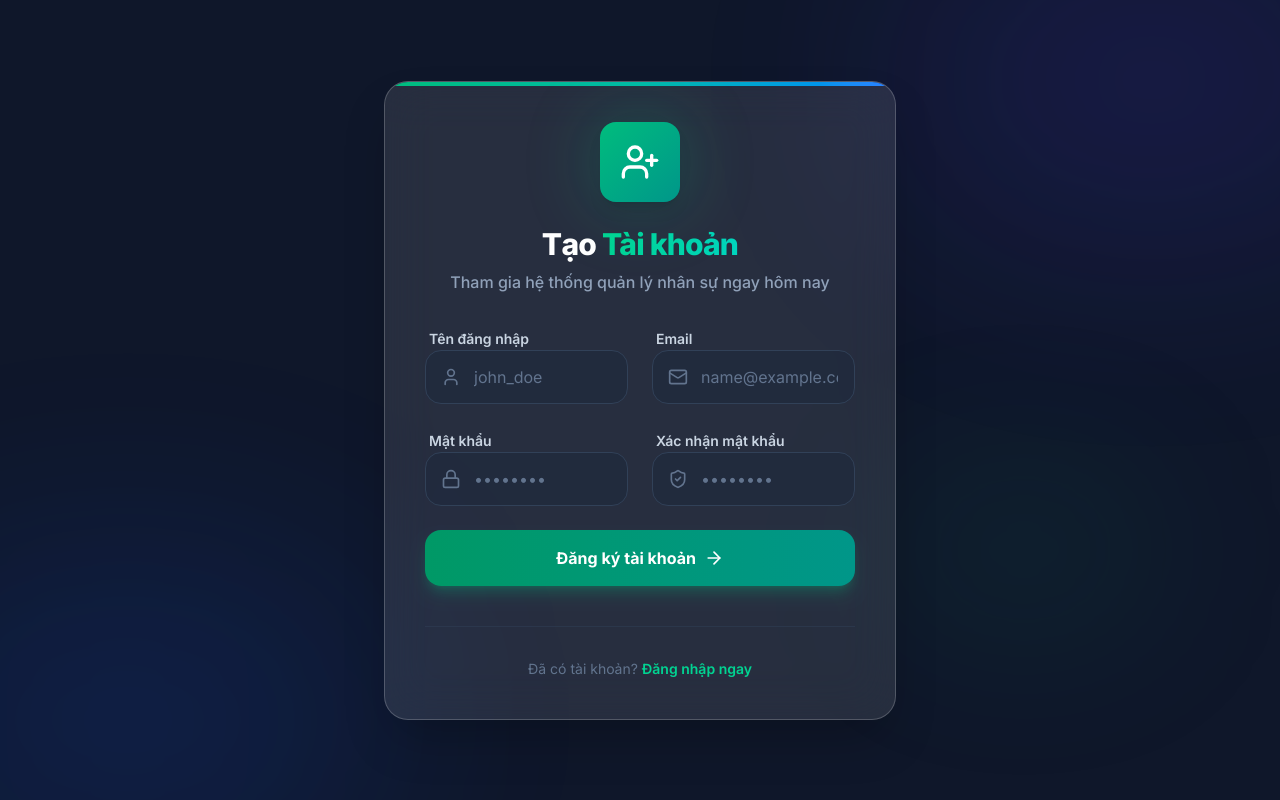
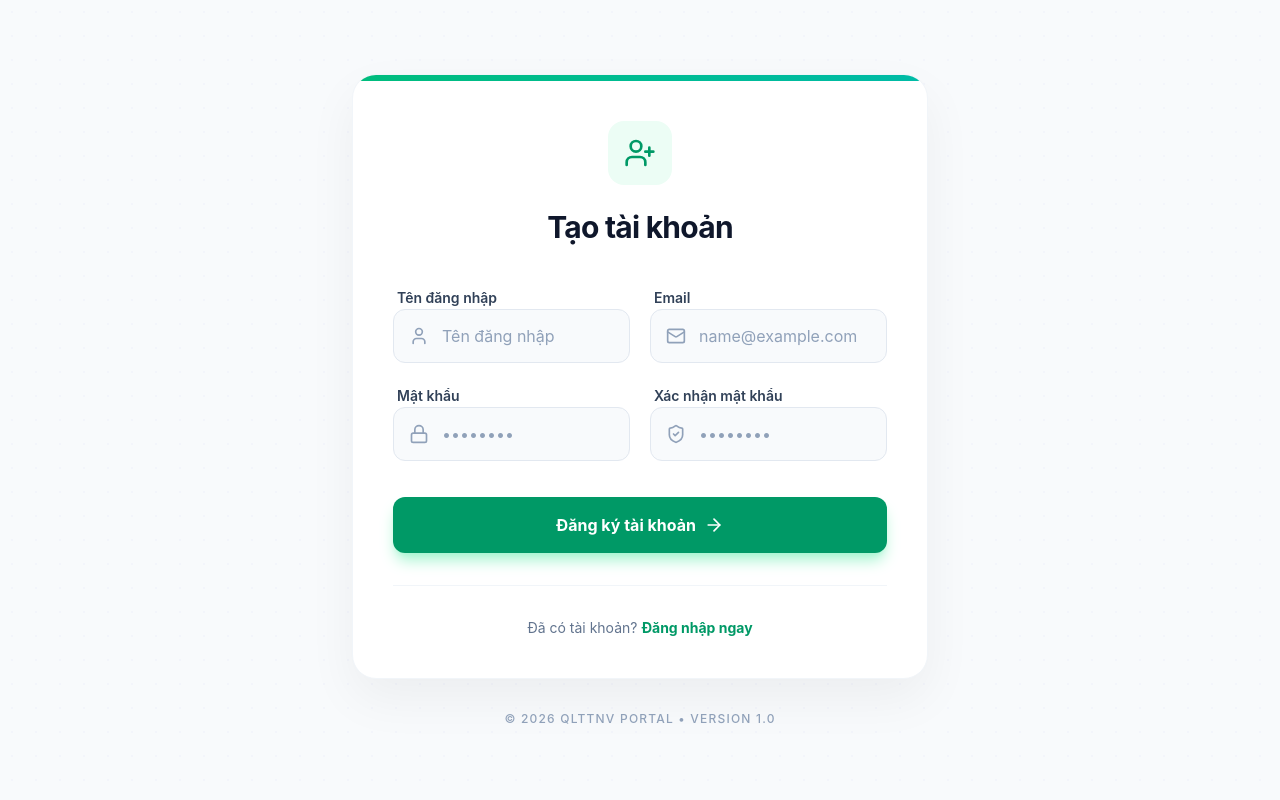
Before and after one commit to giangduong1209/QLTTNV, a Next.js app: page /register in a window 1280 px wide. Built offline with nearby package versions, Linux system fonts and the light colour scheme.

Commit message:
mod: change UI login/register

```diff
--- a/src/app/login/page.tsx
+++ b/src/app/login/page.tsx
@@ -38,73 +38,67 @@ export default function LoginPage() {
   };
 
   return (
-    <div className="min-h-screen relative overflow-hidden bg-[#0f172a] flex items-center justify-center p-4">
-      {/* Animated Background Elements */}
-      <div className="absolute top-0 left-0 w-full h-full overflow-hidden z-0">
-        <div className="absolute top-[-10%] left-[-10%] w-[40%] h-[40%] rounded-full bg-blue-600/20 blur-[120px] animate-pulse"></div>
-        <div className="absolute bottom-[-10%] right-[-10%] w-[40%] h-[40%] rounded-full bg-indigo-600/20 blur-[120px] animate-pulse [animation-delay:2s]"></div>
-        <div className="absolute top-[20%] right-[10%] w-[20%] h-[20%] rounded-full bg-purple-600/10 blur-[80px] animate-bounce [animation-duration:10s]"></div>
+    <div className="min-h-screen bg-slate-50 flex items-center justify-center p-4 font-sans">
+      {/* Decorative Background Pattern */}
+      <div className="absolute inset-0 z-0 opacity-[0.03] pointer-events-none"
+           style={{ backgroundImage: `radial-gradient(#4f46e5 1px, transparent 1px)`, backgroundSize: '24px 24px' }}></div>
+
+      <div className="relative z-10 max-w-md w-full">
+        <div className="bg-white rounded-3xl shadow-[0_20px_50px_rgba(0,0,0,0.05)] border border-slate-100 overflow-hidden">
+          {/* Top accent line */}
+          <div className="h-1.5 bg-gradient-to-r from-indigo-500 to-blue-500"></div>
+
+          <div className="p-8 sm:p-10">
+            <div className="text-center mb-10">
+              <div className="inline-flex items-center justify-center w-16 h-16 rounded-2xl bg-indigo-50 text-indigo-600 mb-6">
+                <ShieldCheck className="w-8 h-8" />
               </div>
-
-      {/* Login Card */}
-      <div className="relative z-10 max-w-md w-full">
-        <div className="backdrop-blur-xl bg-white/10 rounded-3xl shadow-2xl border border-white/20 p-8 sm:p-10 overflow-hidden group">
-          {/* Top accent line */}
-          <div className="absolute top-0 left-0 w-full h-1 bg-gradient-to-r from-blue-500 via-indigo-500 to-purple-500"></div>
-
-          <div className="text-center mb-10">
-            <div className="relative inline-flex mb-6">
-              <div className="absolute inset-0 bg-blue-500 blur-2xl opacity-20 rounded-full animate-pulse"></div>
-              <div className="relative flex items-center justify-center w-20 h-20 rounded-2xl bg-gradient-to-br from-blue-500 to-indigo-600 text-white shadow-lg transform transition-transform group-hover:scale-110 duration-500">
-                <ShieldCheck className="w-10 h-10" />
-              </div>
-            </div>
-            <h1 className="text-3xl font-extrabold text-white tracking-tight mb-2">
-              HR <span className="text-transparent bg-clip-text bg-gradient-to-r from-blue-400 to-indigo-400">System</span>
+              <h1 className="text-3xl font-bold text-slate-900 tracking-tight mb-2">
+                HR Portal
               </h1>
-            <p className="text-slate-400 font-medium">Đăng nhập để quản lý nhân viên</p>
+              <p className="text-slate-500 font-medium">Hệ thống quản trị nhân sự tập trung</p>
             </div>
 
             {error && (
-            <div className="mb-8 p-4 bg-red-500/10 border border-red-500/20 text-red-400 rounded-2xl text-sm flex items-center gap-3 animate-shake">
-              <div className="w-1.5 h-1.5 rounded-full bg-red-500 animate-ping"></div>
+              <div className="mb-8 p-4 bg-red-50 border border-red-100 text-red-600 rounded-2xl text-sm flex items-center gap-3 animate-shake">
+                <div className="w-1.5 h-1.5 rounded-full bg-red-500"></div>
                 {error}
               </div>
             )}
 
-          <form onSubmit={handleSubmit} className="space-y-6">
-            <div className="space-y-2">
-              <label className="text-sm font-semibold text-slate-300 ml-1">Tên đăng nhập</label>
-              <div className="relative">
-                <div className="absolute inset-y-0 left-0 pl-4 flex items-center pointer-events-none text-slate-500 group-focus-within:text-blue-400 transition-colors">
+            <form onSubmit={handleSubmit} className="space-y-5">
+              <div className="space-y-1.5">
+                <label className="text-sm font-semibold text-slate-700 ml-1">Tên đăng nhập</label>
+                <div className="relative group">
+                  <div className="absolute inset-y-0 left-0 pl-4 flex items-center pointer-events-none text-slate-400 group-focus-within:text-indigo-500 transition-colors">
                     <User className="w-5 h-5" />
                   </div>
                   <input
                     type="text"
                     required
                     disabled={isLoading}
-                  className="w-full pl-12 pr-4 py-4 bg-slate-800/50 border border-slate-700 rounded-2xl text-white placeholder-slate-500 focus:ring-2 focus:ring-blue-500/50 focus:border-blue-500/50 outline-none transition-all disabled:opacity-50 disabled:cursor-not-allowed hover:bg-slate-800/80"
-                  placeholder="admin"
+                    className="w-full pl-12 pr-4 py-3.5 bg-slate-50 border border-slate-200 rounded-xl text-slate-900 placeholder-slate-400 focus:ring-4 focus:ring-indigo-500/10 focus:border-indigo-500 outline-none transition-all disabled:opacity-50 disabled:cursor-not-allowed"
+                    placeholder="Nhập tên đăng nhập"
                     value={username}
                     onChange={(e) => setUsername(e.target.value)}
                   />
                 </div>
               </div>
 
-            <div className="space-y-2">
-              <label className="text-sm font-semibold text-slate-300 ml-1 flex justify-between items-center">
-                Mật khẩu
-                <a href="#" className="text-xs font-medium text-blue-400 hover:text-blue-300 transition-colors">Quên mật khẩu?</a>
-              </label>
-              <div className="relative">
-                <div className="absolute inset-y-0 left-0 pl-4 flex items-center pointer-events-none text-slate-500 group-focus-within:text-blue-400 transition-colors">
+              <div className="space-y-1.5">
+                <div className="flex justify-between items-center ml-1">
+                  <label className="text-sm font-semibold text-slate-700">Mật khẩu</label>
+                  <a href="#" className="text-xs font-semibold text-indigo-600 hover:text-indigo-500 transition-colors">Quên mật khẩu?</a>
+                </div>
+                <div className="relative group">
+                  <div className="absolute inset-y-0 left-0 pl-4 flex items-center pointer-events-none text-slate-400 group-focus-within:text-indigo-500 transition-colors">
                     <Lock className="w-5 h-5" />
                   </div>
                   <input
                     type="password"
                     required
                     disabled={isLoading}
-                  className="w-full pl-12 pr-4 py-4 bg-slate-800/50 border border-slate-700 rounded-2xl text-white placeholder-slate-500 focus:ring-2 focus:ring-blue-500/50 focus:border-blue-500/50 outline-none transition-all disabled:opacity-50 disabled:cursor-not-allowed hover:bg-slate-800/80"
+                    className="w-full pl-12 pr-4 py-3.5 bg-slate-50 border border-slate-200 rounded-xl text-slate-900 placeholder-slate-400 focus:ring-4 focus:ring-indigo-500/10 focus:border-indigo-500 outline-none transition-all disabled:opacity-50 disabled:cursor-not-allowed"
                     placeholder="••••••••"
                     value={password}
                     onChange={(e) => setPassword(e.target.value)}
@@ -112,25 +106,21 @@ export default function LoginPage() {
                 </div>
               </div>
 
-            <div className="flex items-center">
+              <div className="flex items-center ml-1">
                 <label className="flex items-center cursor-pointer group">
-                <div className="relative">
                   <input
                     type="checkbox"
                     disabled={isLoading}
-                    className="sr-only peer"
+                    className="w-4 h-4 rounded border-slate-300 text-indigo-600 focus:ring-indigo-500/20 transition-all"
                   />
-                  <div className="w-10 h-5 bg-slate-700 rounded-full peer peer-checked:bg-blue-600 transition-colors"></div>
-                  <div className="absolute left-1 top-1 w-3 h-3 bg-white rounded-full transition-transform peer-checked:translate-x-5"></div>
-                </div>
-                <span className="ml-3 text-sm text-slate-400 group-hover:text-slate-300 transition-colors">Ghi nhớ đăng nhập</span>
+                  <span className="ml-2.5 text-sm text-slate-500 group-hover:text-slate-700 transition-colors">Ghi nhớ đăng nhập</span>
                 </label>
               </div>
 
               <button
                 type="submit"
                 disabled={isLoading}
-              className="w-full py-4 px-6 bg-gradient-to-r from-blue-600 to-indigo-600 hover:from-blue-500 hover:to-indigo-500 text-white font-bold rounded-2xl shadow-lg shadow-blue-500/25 transition-all active:scale-[0.98] focus:outline-none focus:ring-2 focus:ring-blue-500 focus:ring-offset-2 focus:ring-offset-[#0f172a] disabled:opacity-70 disabled:cursor-not-allowed flex items-center justify-center gap-2 group/btn"
+                className="w-full mt-4 py-4 px-6 bg-indigo-600 hover:bg-indigo-700 text-white font-bold rounded-xl shadow-lg shadow-indigo-200 transition-all active:scale-[0.98] focus:outline-none focus:ring-4 focus:ring-indigo-500/20 disabled:opacity-70 disabled:cursor-not-allowed flex items-center justify-center gap-2 group/btn"
               >
                 {isLoading ? (
                   <>
@@ -146,14 +136,10 @@ export default function LoginPage() {
               </button>
             </form>
 
-          {/* Footer info */}
-          <div className="mt-10 pt-8 border-t border-slate-700/50 text-center space-y-3">
+            <div className="mt-8 pt-8 border-t border-slate-100 text-center">
               <p className="text-slate-500 text-sm">
-              &copy; 2026 <span className="text-slate-400 font-medium">QLTTNV</span>. Bản quyền thuộc về Giang Dương.
-            </p>
-            <p className="text-slate-400 text-sm">
                 Chưa có tài khoản?{" "}
-              <Link href="/register" className="text-blue-400 font-semibold hover:text-blue-300 transition-colors">
+                <Link href="/register" className="text-indigo-600 font-bold hover:text-indigo-700 transition-colors">
                   Đăng ký ngay
                 </Link>
               </p>
@@ -161,12 +147,9 @@ export default function LoginPage() {
           </div>
         </div>
 
-      {/* Background decoration */}
-      <div className="absolute bottom-8 left-8 hidden lg:block">
-        <div className="flex items-center gap-3 px-4 py-2 bg-white/5 backdrop-blur-md rounded-full border border-white/10">
-          <div className="w-2 h-2 rounded-full bg-emerald-500 animate-pulse"></div>
-          <span className="text-xs text-slate-400 font-medium">Server Status: Online</span>
-        </div>
+        <p className="mt-8 text-center text-slate-400 text-xs font-medium uppercase tracking-widest">
+          &copy; 2026 QLTTNV Portal • Version 1.0
+        </p>
       </div>
     </div>
   );
--- a/src/app/register/page.tsx
+++ b/src/app/register/page.tsx
@@ -48,70 +48,63 @@ export default function RegisterPage() {
   };
 
   return (
-    <div className="min-h-screen relative overflow-hidden bg-[#0f172a] flex items-center justify-center p-4">
-      {/* Animated Background Elements */}
-      <div className="absolute top-0 left-0 w-full h-full overflow-hidden z-0">
-        <div className="absolute top-[-10%] right-[-10%] w-[40%] h-[40%] rounded-full bg-indigo-600/20 blur-[120px] animate-pulse"></div>
-        <div className="absolute bottom-[-10%] left-[-10%] w-[40%] h-[40%] rounded-full bg-blue-600/20 blur-[120px] animate-pulse [animation-delay:2s]"></div>
-        <div className="absolute bottom-[20%] right-[10%] w-[20%] h-[20%] rounded-full bg-emerald-600/10 blur-[80px] animate-bounce [animation-duration:12s]"></div>
+    <div className="min-h-screen bg-slate-50 flex items-center justify-center p-4 font-sans">
+      {/* Decorative Background Pattern */}
+      <div className="absolute inset-0 z-0 opacity-[0.03] pointer-events-none"
+           style={{ backgroundImage: `radial-gradient(#4f46e5 1px, transparent 1px)`, backgroundSize: '24px 24px' }}></div>
+
+      <div className="relative z-10 max-w-xl w-full">
+        <div className="bg-white rounded-3xl shadow-[0_20px_50px_rgba(0,0,0,0.05)] border border-slate-100 overflow-hidden">
+          {/* Top accent line */}
+          <div className="h-1.5 bg-gradient-to-r from-emerald-500 to-teal-500"></div>
+
+          <div className="p-8 sm:p-10">
+            <div className="text-center mb-10">
+              <div className="inline-flex items-center justify-center w-16 h-16 rounded-2xl bg-emerald-50 text-emerald-600 mb-6">
+                <UserPlus className="w-8 h-8" />
               </div>
-
-      {/* Register Card */}
-      <div className="relative z-10 max-w-lg w-full">
-        <div className="backdrop-blur-xl bg-white/10 rounded-3xl shadow-2xl border border-white/20 p-8 sm:p-10 overflow-hidden group">
-          {/* Top accent line */}
-          <div className="absolute top-0 left-0 w-full h-1 bg-gradient-to-r from-emerald-500 via-teal-500 to-blue-500"></div>
-
-          <div className="text-center mb-8">
-            <div className="relative inline-flex mb-6">
-              <div className="absolute inset-0 bg-emerald-500 blur-2xl opacity-20 rounded-full animate-pulse"></div>
-              <div className="relative flex items-center justify-center w-20 h-20 rounded-2xl bg-gradient-to-br from-emerald-500 to-teal-600 text-white shadow-lg transform transition-transform group-hover:scale-110 duration-500">
-                <UserPlus className="w-10 h-10" />
-              </div>
-            </div>
-            <h1 className="text-3xl font-extrabold text-white tracking-tight mb-2">
-              Tạo <span className="text-transparent bg-clip-text bg-gradient-to-r from-emerald-400 to-teal-400">Tài khoản</span>
+              <h1 className="text-3xl font-bold text-slate-900 tracking-tight mb-2">
+                Tạo tài khoản
               </h1>
-            <p className="text-slate-400 font-medium">Tham gia hệ thống quản lý nhân sự ngay hôm nay</p>
             </div>
 
             {error && (
-            <div className="mb-6 p-4 bg-red-500/10 border border-red-500/20 text-red-400 rounded-2xl text-sm flex items-center gap-3 animate-shake">
-              <div className="w-1.5 h-1.5 rounded-full bg-red-500 animate-ping"></div>
+              <div className="mb-8 p-4 bg-red-50 border border-red-100 text-red-600 rounded-2xl text-sm flex items-center gap-3 animate-shake">
+                <div className="w-1.5 h-1.5 rounded-full bg-red-500"></div>
                 {error}
               </div>
             )}
 
-          <form onSubmit={handleSubmit} className="grid grid-cols-1 md:grid-cols-2 gap-6">
-            <div className="space-y-2 col-span-2 md:col-span-1">
-              <label className="text-sm font-semibold text-slate-300 ml-1">Tên đăng nhập</label>
-              <div className="relative">
-                <div className="absolute inset-y-0 left-0 pl-4 flex items-center pointer-events-none text-slate-500 group-focus-within:text-emerald-400 transition-colors">
+            <form onSubmit={handleSubmit} className="grid grid-cols-1 md:grid-cols-2 gap-5">
+              <div className="space-y-1.5 col-span-2 md:col-span-1">
+                <label className="text-sm font-semibold text-slate-700 ml-1">Tên đăng nhập</label>
+                <div className="relative group">
+                  <div className="absolute inset-y-0 left-0 pl-4 flex items-center pointer-events-none text-slate-400 group-focus-within:text-emerald-500 transition-colors">
                     <User className="w-5 h-5" />
                   </div>
                   <input
                     type="text"
                     required
                     disabled={isLoading}
-                  className="w-full pl-12 pr-4 py-3.5 bg-slate-800/50 border border-slate-700 rounded-2xl text-white placeholder-slate-500 focus:ring-2 focus:ring-emerald-500/50 focus:border-emerald-500/50 outline-none transition-all disabled:opacity-50 disabled:cursor-not-allowed hover:bg-slate-800/80"
-                  placeholder="john_doe"
+                    className="w-full pl-12 pr-4 py-3.5 bg-slate-50 border border-slate-200 rounded-xl text-slate-900 placeholder-slate-400 focus:ring-4 focus:ring-emerald-500/10 focus:border-emerald-500 outline-none transition-all disabled:opacity-50 disabled:cursor-not-allowed"
+                    placeholder="Tên đăng nhập"
                     value={username}
                     onChange={(e) => setUsername(e.target.value)}
                   />
                 </div>
               </div>
 
-            <div className="space-y-2 col-span-2 md:col-span-1">
-              <label className="text-sm font-semibold text-slate-300 ml-1">Email</label>
-              <div className="relative">
-                <div className="absolute inset-y-0 left-0 pl-4 flex items-center pointer-events-none text-slate-500 group-focus-within:text-emerald-400 transition-colors">
+              <div className="space-y-1.5 col-span-2 md:col-span-1">
+                <label className="text-sm font-semibold text-slate-700 ml-1">Email</label>
+                <div className="relative group">
+                  <div className="absolute inset-y-0 left-0 pl-4 flex items-center pointer-events-none text-slate-400 group-focus-within:text-emerald-500 transition-colors">
                     <Mail className="w-5 h-5" />
                   </div>
                   <input
                     type="email"
                     required
                     disabled={isLoading}
-                  className="w-full pl-12 pr-4 py-3.5 bg-slate-800/50 border border-slate-700 rounded-2xl text-white placeholder-slate-500 focus:ring-2 focus:ring-emerald-500/50 focus:border-emerald-500/50 outline-none transition-all disabled:opacity-50 disabled:cursor-not-allowed hover:bg-slate-800/80"
+                    className="w-full pl-12 pr-4 py-3.5 bg-slate-50 border border-slate-200 rounded-xl text-slate-900 placeholder-slate-400 focus:ring-4 focus:ring-emerald-500/10 focus:border-emerald-500 outline-none transition-all disabled:opacity-50 disabled:cursor-not-allowed"
                     placeholder="name@example.com"
                     value={email}
                     onChange={(e) => setEmail(e.target.value)}
@@ -119,17 +112,17 @@ export default function RegisterPage() {
                 </div>
               </div>
 
-            <div className="space-y-2 col-span-2 md:col-span-1">
-              <label className="text-sm font-semibold text-slate-300 ml-1">Mật khẩu</label>
-              <div className="relative">
-                <div className="absolute inset-y-0 left-0 pl-4 flex items-center pointer-events-none text-slate-500 group-focus-within:text-emerald-400 transition-colors">
+              <div className="space-y-1.5 col-span-2 md:col-span-1">
+                <label className="text-sm font-semibold text-slate-700 ml-1">Mật khẩu</label>
+                <div className="relative group">
+                  <div className="absolute inset-y-0 left-0 pl-4 flex items-center pointer-events-none text-slate-400 group-focus-within:text-emerald-500 transition-colors">
                     <Lock className="w-5 h-5" />
                   </div>
                   <input
                     type="password"
                     required
                     disabled={isLoading}
-                  className="w-full pl-12 pr-4 py-3.5 bg-slate-800/50 border border-slate-700 rounded-2xl text-white placeholder-slate-500 focus:ring-2 focus:ring-emerald-500/50 focus:border-emerald-500/50 outline-none transition-all disabled:opacity-50 disabled:cursor-not-allowed hover:bg-slate-800/80"
+                    className="w-full pl-12 pr-4 py-3.5 bg-slate-50 border border-slate-200 rounded-xl text-slate-900 placeholder-slate-400 focus:ring-4 focus:ring-emerald-500/10 focus:border-emerald-500 outline-none transition-all disabled:opacity-50 disabled:cursor-not-allowed"
                     placeholder="••••••••"
                     value={password}
                     onChange={(e) => setPassword(e.target.value)}
@@ -137,17 +130,17 @@ export default function RegisterPage() {
                 </div>
               </div>
 
-            <div className="space-y-2 col-span-2 md:col-span-1">
-              <label className="text-sm font-semibold text-slate-300 ml-1">Xác nhận mật khẩu</label>
-              <div className="relative">
-                <div className="absolute inset-y-0 left-0 pl-4 flex items-center pointer-events-none text-slate-500 group-focus-within:text-emerald-400 transition-colors">
+              <div className="space-y-1.5 col-span-2 md:col-span-1">
+                <label className="text-sm font-semibold text-slate-700 ml-1">Xác nhận mật khẩu</label>
+                <div className="relative group">
+                  <div className="absolute inset-y-0 left-0 pl-4 flex items-center pointer-events-none text-slate-400 group-focus-within:text-emerald-500 transition-colors">
                     <ShieldCheck className="w-5 h-5" />
                   </div>
                   <input
                     type="password"
                     required
                     disabled={isLoading}
-                  className="w-full pl-12 pr-4 py-3.5 bg-slate-800/50 border border-slate-700 rounded-2xl text-white placeholder-slate-500 focus:ring-2 focus:ring-emerald-500/50 focus:border-emerald-500/50 outline-none transition-all disabled:opacity-50 disabled:cursor-not-allowed hover:bg-slate-800/80"
+                    className="w-full pl-12 pr-4 py-3.5 bg-slate-50 border border-slate-200 rounded-xl text-slate-900 placeholder-slate-400 focus:ring-4 focus:ring-emerald-500/10 focus:border-emerald-500 outline-none transition-all disabled:opacity-50 disabled:cursor-not-allowed"
                     placeholder="••••••••"
                     value={confirmPassword}
                     onChange={(e) => setConfirmPassword(e.target.value)}
@@ -155,12 +148,10 @@ export default function RegisterPage() {
                 </div>
               </div>
 
-
-
               <button
                 type="submit"
                 disabled={isLoading}
-              className="col-span-2 w-full py-4 px-6 bg-gradient-to-r from-emerald-600 to-teal-600 hover:from-emerald-500 hover:to-teal-500 text-white font-bold rounded-2xl shadow-lg shadow-emerald-500/25 transition-all active:scale-[0.98] focus:outline-none focus:ring-2 focus:ring-emerald-500 focus:ring-offset-2 focus:ring-offset-[#0f172a] disabled:opacity-70 disabled:cursor-not-allowed flex items-center justify-center gap-2 group/btn"
+                className="col-span-2 mt-4 py-4 px-6 bg-emerald-600 hover:bg-emerald-700 text-white font-bold rounded-xl shadow-lg shadow-emerald-200 transition-all active:scale-[0.98] focus:outline-none focus:ring-4 focus:ring-emerald-500/20 disabled:opacity-70 disabled:cursor-not-allowed flex items-center justify-center gap-2 group/btn"
               >
                 {isLoading ? (
                   <>
@@ -176,17 +167,21 @@ export default function RegisterPage() {
               </button>
             </form>
 
-          {/* Footer info */}
-          <div className="mt-10 pt-8 border-t border-slate-700/50 text-center">
+            <div className="mt-8 pt-8 border-t border-slate-100 text-center">
               <p className="text-slate-500 text-sm">
                 Đã có tài khoản?{" "}
-              <Link href="/login" className="text-emerald-400 font-semibold hover:text-emerald-300 transition-colors">
+                <Link href="/login" className="text-emerald-600 font-bold hover:text-emerald-700 transition-colors">
                   Đăng nhập ngay
                 </Link>
               </p>
             </div>
           </div>
         </div>
+
+        <p className="mt-8 text-center text-slate-400 text-xs font-medium uppercase tracking-widest">
+          &copy; 2026 QLTTNV Portal • Version 1.0
+        </p>
+      </div>
     </div>
   );
 }
```
Lines whose indentation alone changed are shown as unchanged.
